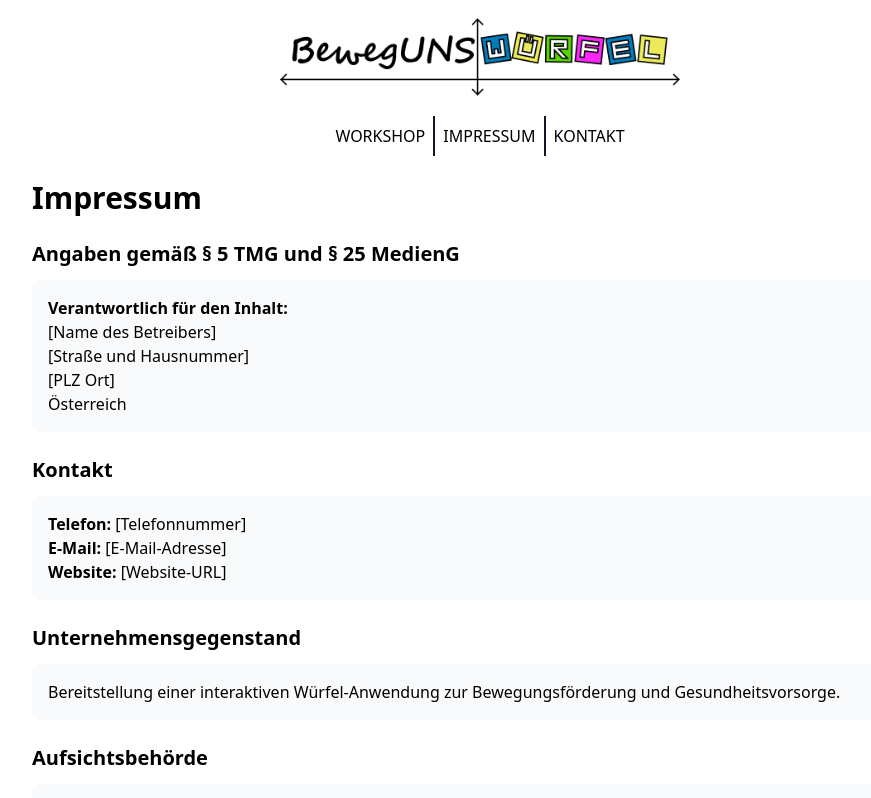
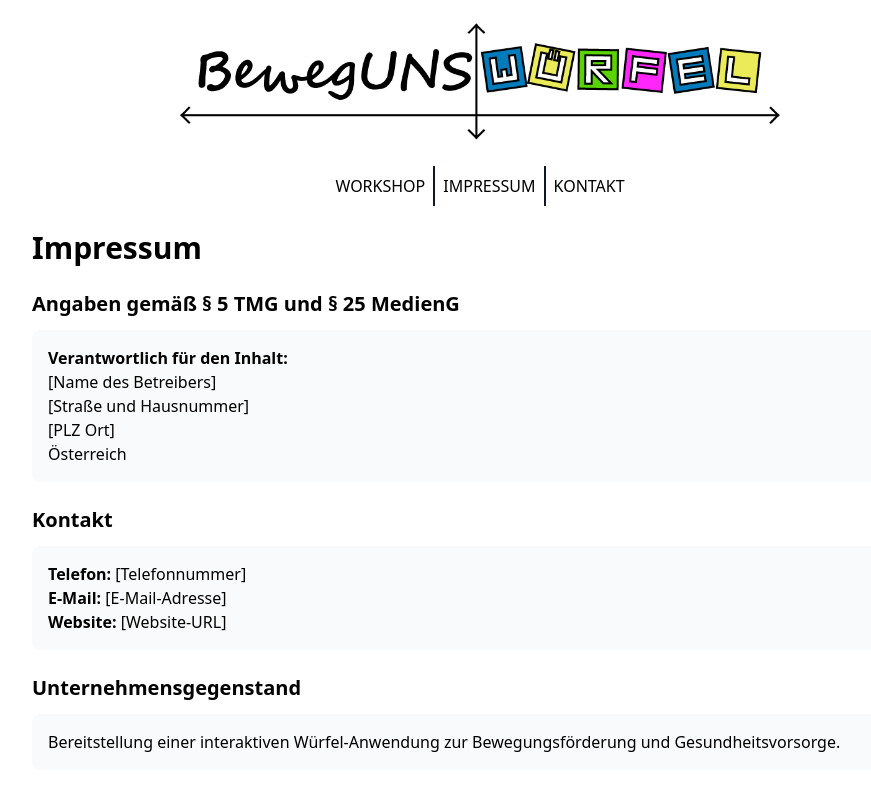
Before and after one commit to chranditho/beweguns-wuerfel, a SvelteKit app: page /impressum in a window 1280 px wide. Shown: the top 798 px of the page, without its empty margins (160-1031 px from the left). Built offline with nearby package versions, Linux system fonts and the light colour scheme.

Commit message:
chore: increase header image size

```diff
--- a/src/routes/+layout.svelte
+++ b/src/routes/+layout.svelte
@@ -9,7 +9,7 @@
 
 <div class="flex flex-col min-h-screen">
 	<header class="px-4 py-2 flex flex-col justify-center items-center gap-2">
-		<img src="{header}" height="300" width="400" alt="Beweg uns Würfel Logo">
+		<img src="{header}" height="450" width="600" alt="Beweg uns Würfel Logo">
 		<Nav />
 	</header>
 	<main class="p-4 flex-grow">
```
